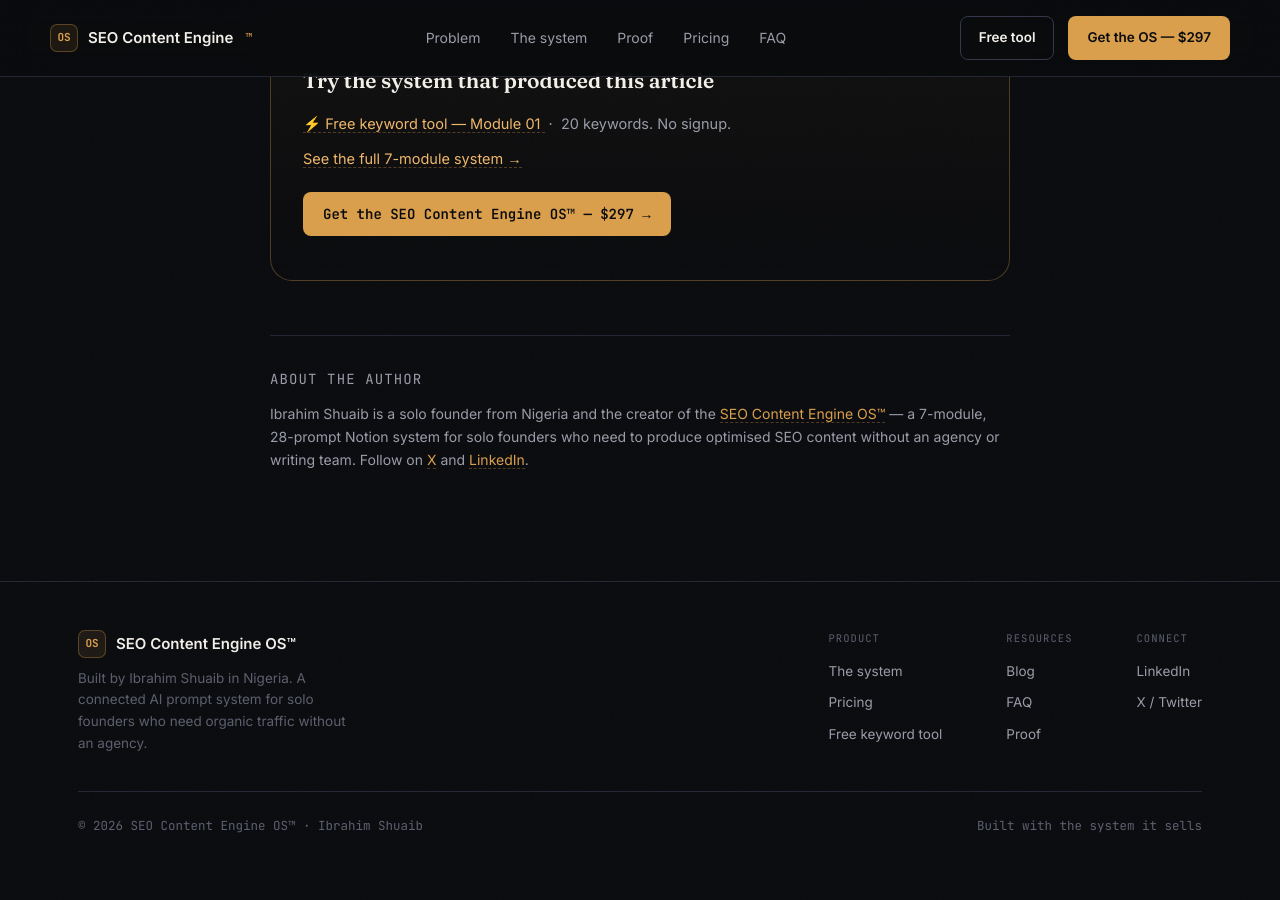
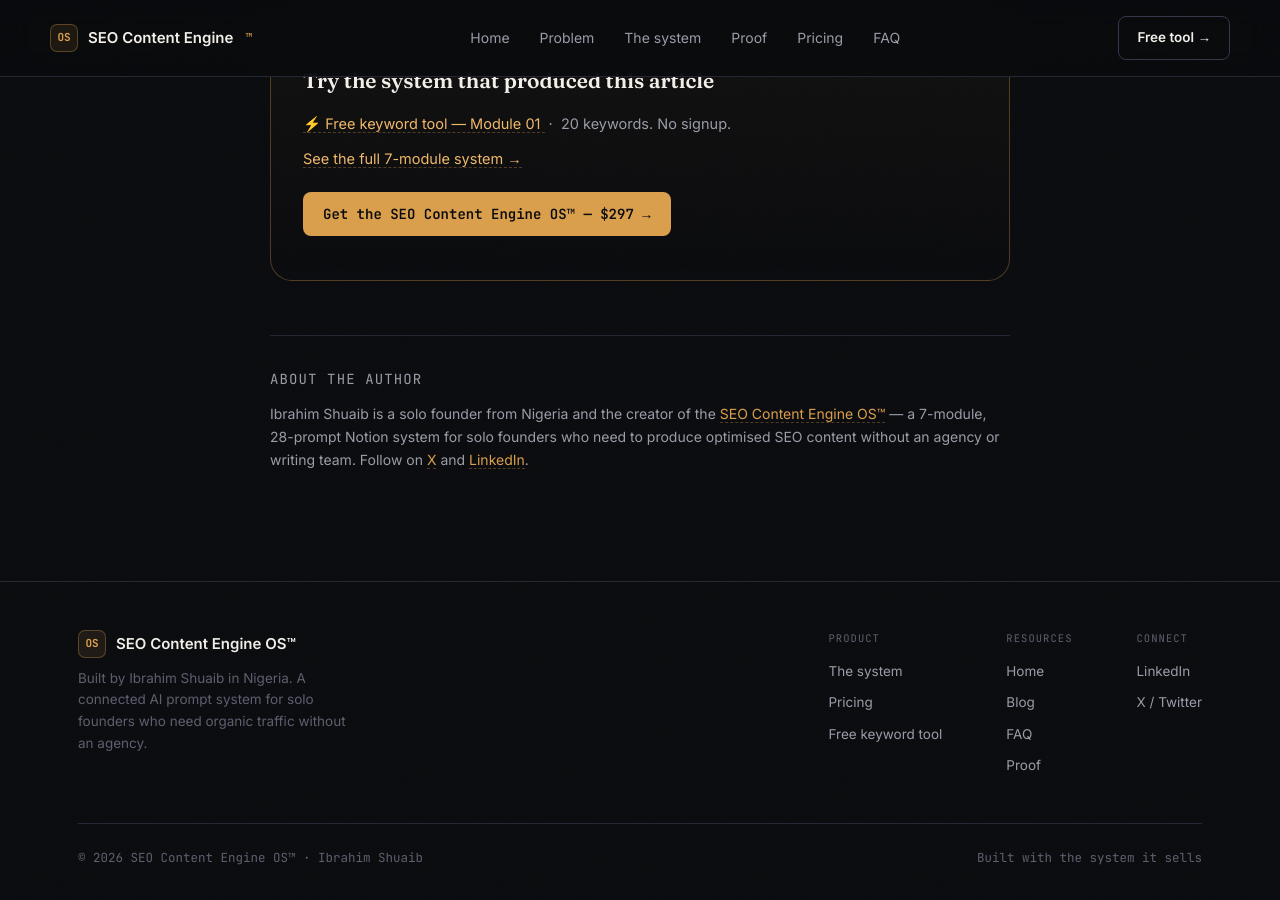
Before and after one commit to ibrabyze/blog-, a Jekyll site: the page built from _posts/2026-06-27-how-i-write-seo-articles-in-58-minutes.md, in a window 1280 px wide and 900 px high, scrolled down 11610 px. Built offline with Jekyll 4.4.1, drawn with Linux system fonts in a browser that asks for light colours; before the commit the page ends 12478 px from its top, so only the background shows below that.

Commit message:
Update post.html

```diff
--- a/_layouts/post.html
+++ b/_layouts/post.html
@@ -470,16 +470,16 @@ footer{border-top:1px solid var(--border);padding:48px 0 32px}
       <span class="brand-mark">OS</span>
       SEO Content Engine<span class="font-mono" style="font-size:11px;color:var(--brass);margin-left:2px">™</span>
     </a>
-    <div class="nav-links">
+   <div class="nav-links">
+      <a href="https://www.ibrahimshuaib.com/" class="nav-link">Home</a>
       <a href="https://www.ibrahimshuaib.com/#problem" class="nav-link">Problem</a>
       <a href="https://www.ibrahimshuaib.com/#system" class="nav-link">The system</a>
       <a href="https://www.ibrahimshuaib.com/#proof" class="nav-link">Proof</a>
       <a href="https://www.ibrahimshuaib.com/#pricing" class="nav-link">Pricing</a>
       <a href="https://www.ibrahimshuaib.com/#faq" class="nav-link">FAQ</a>
     </div>
-    <div class="nav-cta">
-      <a href="https://tool.ibrahimshuaib.com" class="btn btn-ghost" target="_blank" rel="noopener">Free tool</a>
-      <a href="https://ibrahimshuaibseo.gumroad.com" class="btn btn-primary" target="_blank" rel="noopener">Get the OS — $297</a>
+   <div class="nav-cta">
+      <a href="https://tool.ibrahimshuaib.com" class="btn btn-ghost" target="_blank" rel="noopener">Free tool →</a>
     </div>
   </div>
 </nav>
@@ -610,6 +610,7 @@ footer{border-top:1px solid var(--border);padding:48px 0 32px}
         </div>
         <div class="footer-col">
           <div class="footer-col-title">Resources</div>
+          <a href="https://www.ibrahimshuaib.com/">Home</a>
           <a href="https://blog.ibrahimshuaib.com" target="_blank" rel="noopener">Blog</a>
           <a href="https://www.ibrahimshuaib.com/#faq">FAQ</a>
           <a href="https://www.ibrahimshuaib.com/#proof">Proof</a>
```
